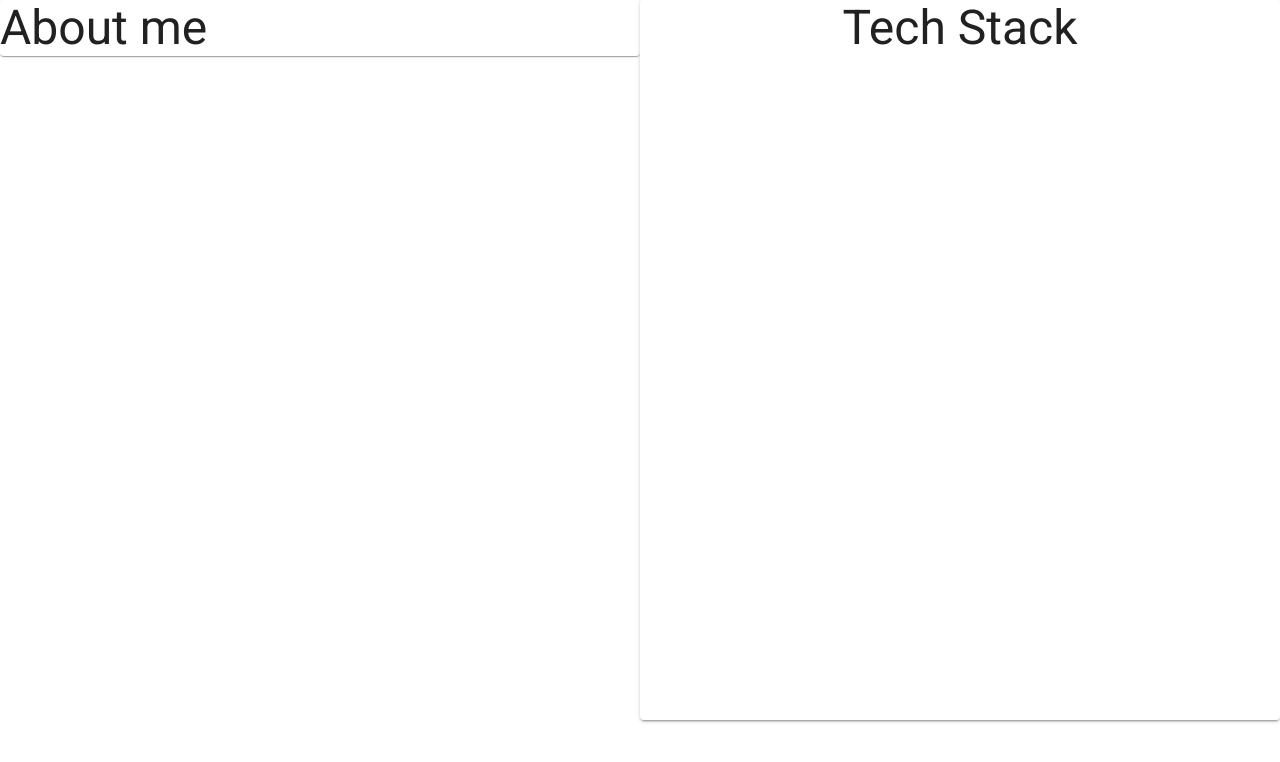
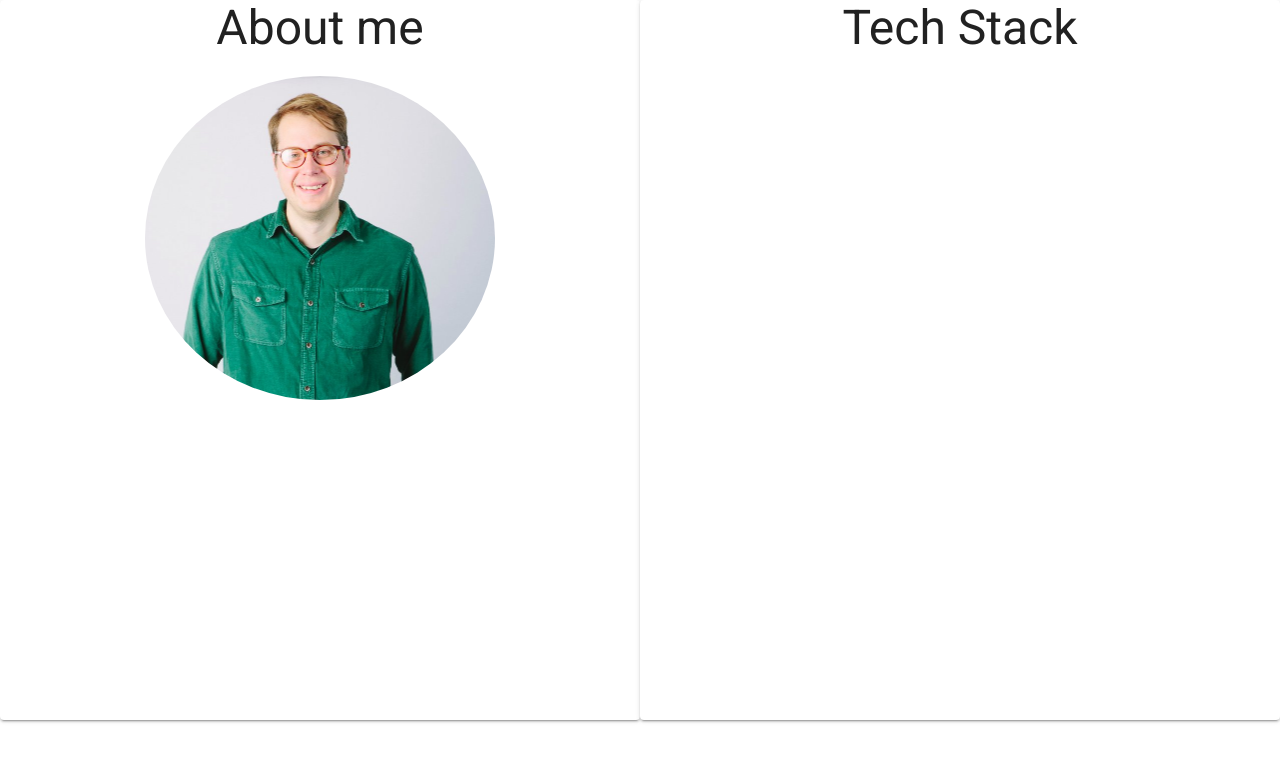
Before and after one commit to andy-mc-donald/React-Portfolio-V2, a React (Create React App) app: page / in a window 1280 px wide. Shown: the top 762 px of the page. Built offline with nearby package versions, Linux system fonts and the light colour scheme.

Commit message:
picture in place in about me section

```diff
--- a/src/Components/AboutMe.js
+++ b/src/Components/AboutMe.js
@@ -6,22 +6,46 @@ import Card from "@material-ui/core/Card";
 import CardHeader from "@material-ui/core/CardHeader";
 import CardMedia from "@material-ui/core/CardMedia";
 import CardContent from "@material-ui/core/CardContent";
+import AndyPic from '../Assets/about-me-images-svgs/Andy_McDonald.jpg';
 
 const useStyles = makeStyles({
   root: {
     height: "90vh",
-    textAlign: "center"
+    display: 'flex',
+    flexDirection: 'column',
+    alignItems: 'center',
+    // padding: 10
+  },
+  text:{
+    paddingBottom: 20,
+  },
+  media:{
+    // height: 'auto',
+    // width: '50%',
+    height: '45%',
+    width: 'auto',
+    maxWidth: '350px',
+    // maxHeight: '350px',
+    // padding: '10%',
+    // paddingTop: '5%',
+    borderRadius: '50%'
   }
 });
 
 function AboutMe() {
   const classes = useStyles();
   return (
-    // <Paper className={classes.root} elevation={2}>
-    <Card>
-      <Typography variant="h3">About me</Typography>
+    <Card className={classes.root} elevation={2}>
+      <Typography className={classes.text} variant="h3">About me</Typography>
+      <CardMedia
+        className={classes.media}
+        src={AndyPic}
+        component= 'img'
+        title="Headshot"
+        // xs={8}
+        // sm={2}
+      />
     </Card>
-    // </Paper>
-  );
+    );
 }
 export default AboutMe;
```
